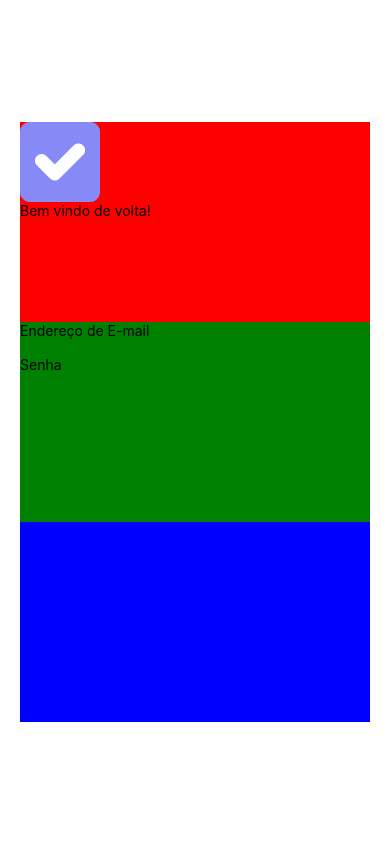
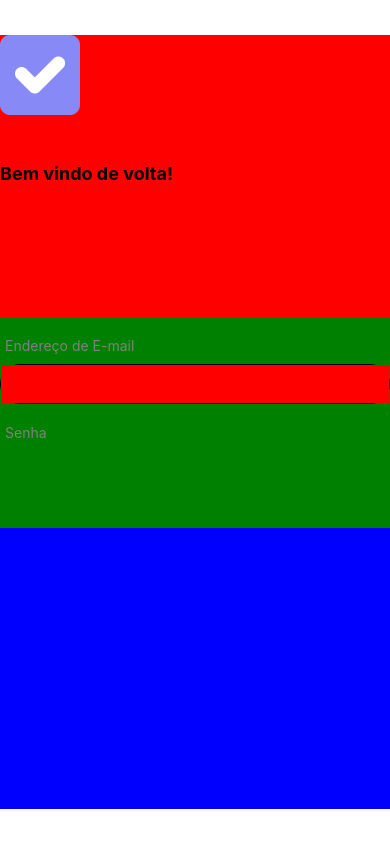
Before and after one commit to Isadora1003/MinhaLista, a React Native app: screen / in a window 390 px wide. Built offline with nearby package versions, Linux system fonts and the light colour scheme.

Commit message:
montando a primeira tela inicial,colocando cores e arrumando estilizacao de tela

```diff
--- /dev/null
+++ b/src/global/themes.tsx
@@ -0,0 +1,9 @@
+export const themas = {
+    colors: {
+        primary: "#878af6",
+        secondary: "#ffffff",
+        lightGray: "#d7d8d7",
+        gray: "gray",
+        bgScreen: '#f1f7fa'
+    }
+}
--- a/src/pages/login/index.tsx
+++ b/src/pages/login/index.tsx
@@ -7,17 +7,18 @@
     return (
         <View style={style.container}>
             <View style={style.boxTop}>
-                <Image source={Logo}/>
-                <Text>Bem vindo de volta!</Text>
+                <Image source={Logo} style={style.logo} resizeMode="contain"/>
+                <Text style={style.text}>Bem vindo de volta!</Text>
             </View>
             <View style={style.boxMid}>
-                <Text>Endereço de E-mail</Text>
-                <TextInput />
-                    <Text>Senha</Text>
+                <Text style={style.titleInput}>Endereço de E-mail</Text>
+                <View style={style.boxInput}>
+                    <TextInput style={style.input}/>
+                </View>
+                <Text style={style.titleInput}>Senha</Text>
                 <TextInput />
             </View>
             <View style={style.boxBotton}>
-                <Text></Text>
             </View>
         </View>
     )
--- a/src/pages/login/styles.ts
+++ b/src/pages/login/styles.ts
@@ -1,25 +1,55 @@
 import { StyleSheet } from "react-native";
+import { Dimensions } from "react-native";
+import { themas } from "../../global/themes";
 
 export const style = StyleSheet.create({
     container: {
         flex: 1,
         alignItems: 'center',
         justifyContent: 'center',
-        padding: 20,
+        // padding: 20,
     },
     boxTop: {
-        height: 200,
+        height: Dimensions.get('window').height / 3,
         width: '100%',
         backgroundColor: 'red',
     },
     boxMid: {
-        height: 200,
+        height: Dimensions.get('window').height / 4,
         width: '100%',
         backgroundColor: 'green',
     },
     boxBotton: {
-        height: 200,
+
+        height: Dimensions.get('window').height / 3,
         width: '100%',
         backgroundColor: 'blue',
+    },
+    logo: {
+        width: 80,
+        height: 80,
+    },
+    text: {
+        fontWeight: 'bold',
+        marginTop: 48,
+        fontSize: 18,
+    },
+    titleInput: {
+        marginLeft: 5,
+        color: themas.colors.gray,
+        marginTop: 20
+    },
+    boxInput: {
+        width: '100%',
+        height: 40,
+        borderWidth: 1,
+        borderRadius: 40,
+        marginTop: 10,
+        flexDirection: 'row',
+    },
+    input: {
+        height: '100%',
+        width: '100%',
+        backgroundColor: 'red',
     }
 })
```
